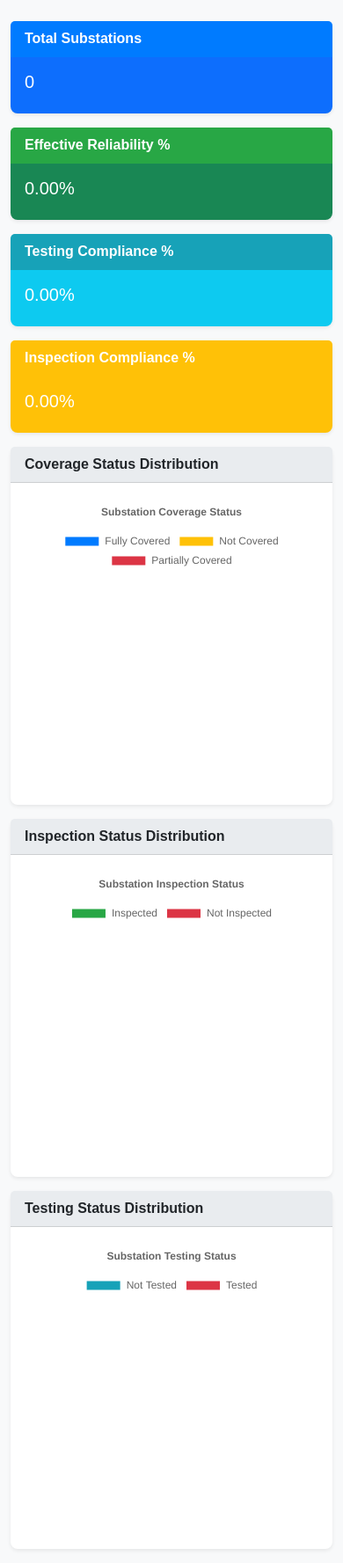
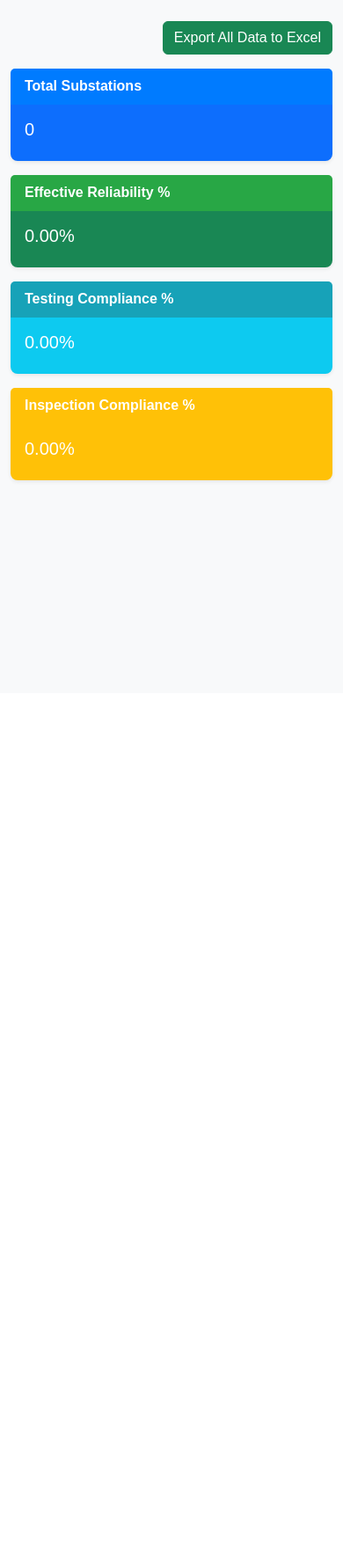
Before and after one commit to hamzan95/fire-fighting-reliability, a Flask app: page / in a window 390 px wide. Shown: the part 56-1833 px from the top of the page at 88% size. After the commit the page ends 605 px from the top, so only its background shows below. Run offline with Flask 3, Linux system fonts and the light colour scheme; a user stored in the database is signed in.

Commit message:
Update dashboard.html

```diff
--- a/src/templates/dashboard.html
+++ b/src/templates/dashboard.html
@@ -3,6 +3,14 @@
 {% block title %}Dashboard{% endblock %}
 
 {% block content %}
+<div class="row mb-3">
+    <div class="col-md-12 text-end">
+        {% if current_user.is_admin() %}
+        <a href="{{ url_for('main.export_excel') }}" class="btn btn-success">Export All Data to Excel</a>
+        {% endif %}
+    </div>
+</div>
+
 <div class="row">
     <div class="col-md-3">
         <div class="card text-white bg-primary mb-3">
@@ -38,35 +46,6 @@
     </div>
 </div>
 
-<div class="row">
-    <div class="col-md-6">
-        <div class="card mb-3">
-            <div class="card-header">Coverage Status Distribution</div>
-            <div class="card-body">
-                <canvas id="coverageChart"></canvas>
-            </div>
-        </div>
-    </div>
-    <div class="col-md-6">
-        <div class="card mb-3">
-            <div class="card-header">Inspection Status Distribution</div>
-            <div class="card-body">
-                <canvas id="inspectionChart"></canvas>
-            </div>
-        </div>
-    </div>
-</div>
-
-<div class="row">
-    <div class="col-md-6">
-        <div class="card mb-3">
-            <div class="card-header">Testing Status Distribution</div>
-            <div class="card-body">
-                <canvas id="testingChart"></canvas>
-            </div>
-        </div>
-    </div>
-</div>
 {% endblock %}
 
 {% block scripts %}
@@ -75,5 +54,6 @@
     var inspectionData = {{ inspection_data | tojson }};
     var testingData = {{ testing_data | tojson }};
 </script>
-<script src="{{ url_for("static", filename="js/dashboard.js") }}"></script>
+<script src="{{ url_for('static', filename='js/dashboard.js') }}"></script>
+<script src="{{ url_for('static', filename='js/visualization.js') }}"></script>
 {% endblock %}
```
